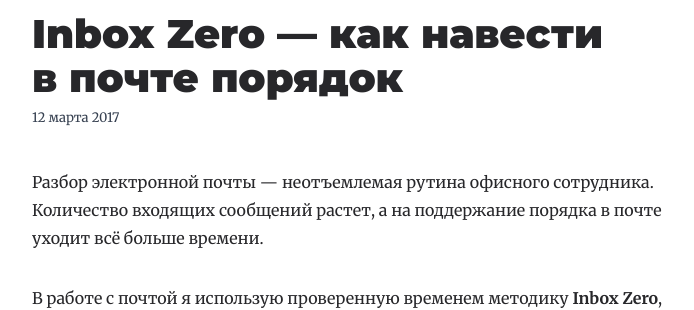
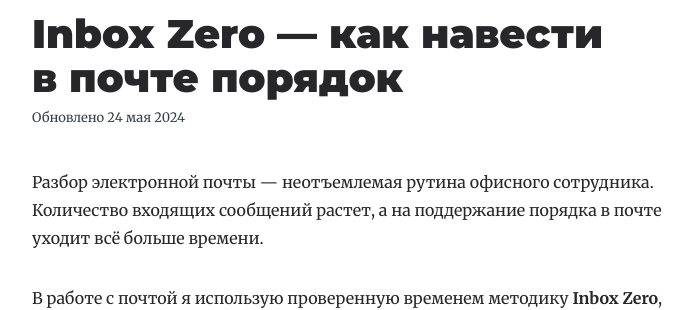
Before and after one commit to foodgy/foodgy.github.io, a Jekyll site: the page built from _posts/2017-03-12-inbox-zero.md, in a window 1280 px wide and 900 px high. Shown: the part 124-434 px from the top of the window, without its empty margins (292-986 px from the left). Built offline with Jekyll 4.4.1, drawn with Linux system fonts in a browser that asks for light colours; nearby versions of some CDN libraries; emoji names are drawn with the system emoji font.

Commit message:
added last_modified_at support

```diff
--- a/_layouts/post.html
+++ b/_layouts/post.html
@@ -6,26 +6,33 @@
 <main>
   <article>
     <h1 class="font-sans font-black text-[40px] leading-[44px] dark:text-white">
-      {{- page.headline | default:post.title -}}
+      {{- page.headline | default:page.title -}}
     </h1>
     <p class="mt-2 text-[13px] text-gray-700 dark:text-gray-300">
-      {{- page.date | date: '%-d' }}
-      {% assign month = page.date | date: '%-m' %}
-      {% case month %}
-        {% when '1' %}января
-        {% when '2' %}февраля
-        {% when '3' %}марта
-        {% when '4' %}апреля
-        {% when '5' %}мая
-        {% when '6' %}июня
-        {% when '7' %}июля
-        {% when '8' %}августа
-        {% when '9' %}сентября
-        {% when '10' %}октября
-        {% when '11' %}ноября
-        {% when '12' %}декабря
-      {% endcase %}
-      {{ page.date | date: '%Y' -}}
+      {%- if page.last_modified_at -%}
+        <span>Обновлено </span>
+        {%- assign page_date = page.last_modified_at -%}
+      {%- else -%}
+        {%- assign page_date = page.date -%}
+      {%- endif -%}
+
+      {{- page_date | date: '%-d' | append: "&nbsp;" -}}
+      {%- assign month = page_date | date: '%-m' -%}
+      {%- case month -%}
+        {%- when '1' -%}января
+        {%- when '2' -%}февраля
+        {%- when '3' -%}марта
+        {%- when '4' -%}апреля
+        {%- when '5' -%}мая
+        {%- when '6' -%}июня
+        {%- when '7' -%}июля
+        {%- when '8' -%}августа
+        {%- when '9' -%}сентября
+        {%- when '10' -%}октября
+        {%- when '11' -%}ноября
+        {%- when '12' -%}декабря
+      {%- endcase -%}
+      {{- page_date | date: '%Y' | prepend: "&nbsp;"  -}}
     </p>
     <div class="markdown mt-10">
       {{ content }}
--- a/_posts/2017-03-12-inbox-zero.md
+++ b/_posts/2017-03-12-inbox-zero.md
@@ -4,6 +4,7 @@
 description: "Метод Inbox Zero поможет держать электронную почту в порядке, снизить стресс и повысить продуктивность благодаря эффективному управлению входящими сообщениями."
 headline: "Inbox Zero&nbsp;&mdash; как навести в&nbsp;почте порядок"
 tagline: "Возьми под контроль свой почтовый ящик!"
+last_modified_at: 2024-05-24 03:00:00 +0300
 ---
 
 Разбор электронной почты&nbsp;&mdash; неотъемлемая рутина офисного сотрудника. Количество входящих сообщений растет, а&nbsp;на&nbsp;поддержание порядка в&nbsp;почте уходит всё больше времени.
```
Also changed, not shown: _layouts/home.html (+17 -17 lines).
